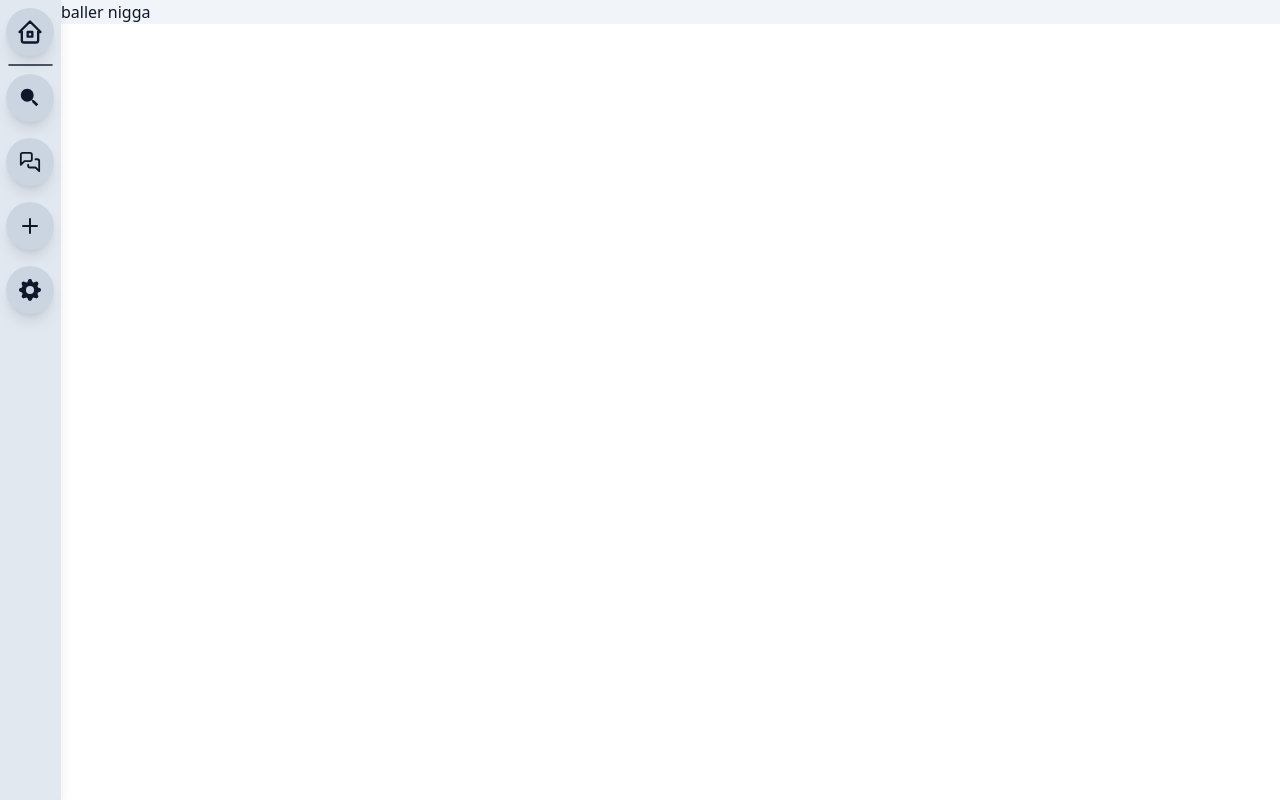
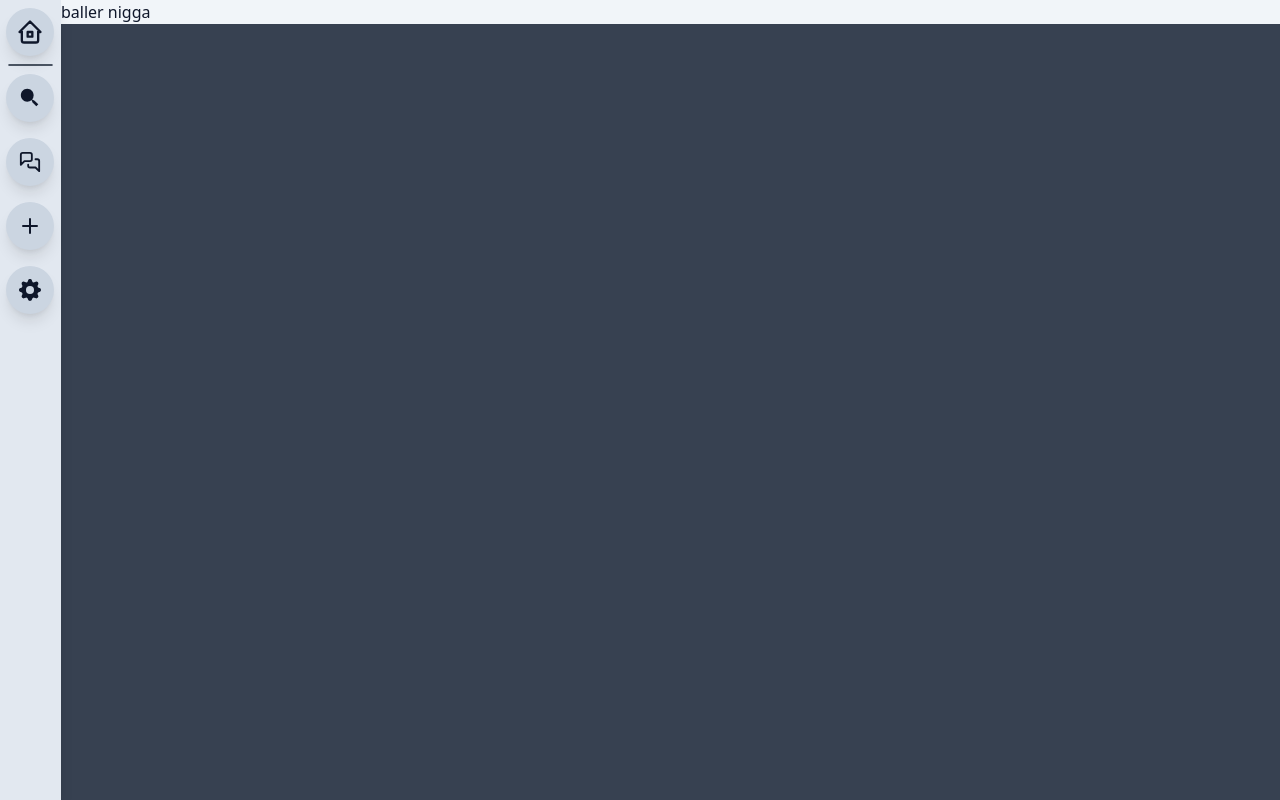
Before and after one commit to agorapiac/agora-frontend-v2, a React (Vite) app: page / in a window 1280 px wide. Built offline with nearby package versions, Linux system fonts and the light colour scheme.

Commit message:
Set the page bg color :3

```diff
--- a/src/index.css
+++ b/src/index.css
@@ -42,3 +42,7 @@
 ::-webkit-scrollbar-thumb {
   @apply bg-gray-500 dark:bg-green-400;
 }
+
+:root {
+  background-color: rgb(55, 65, 81)
+}
```
